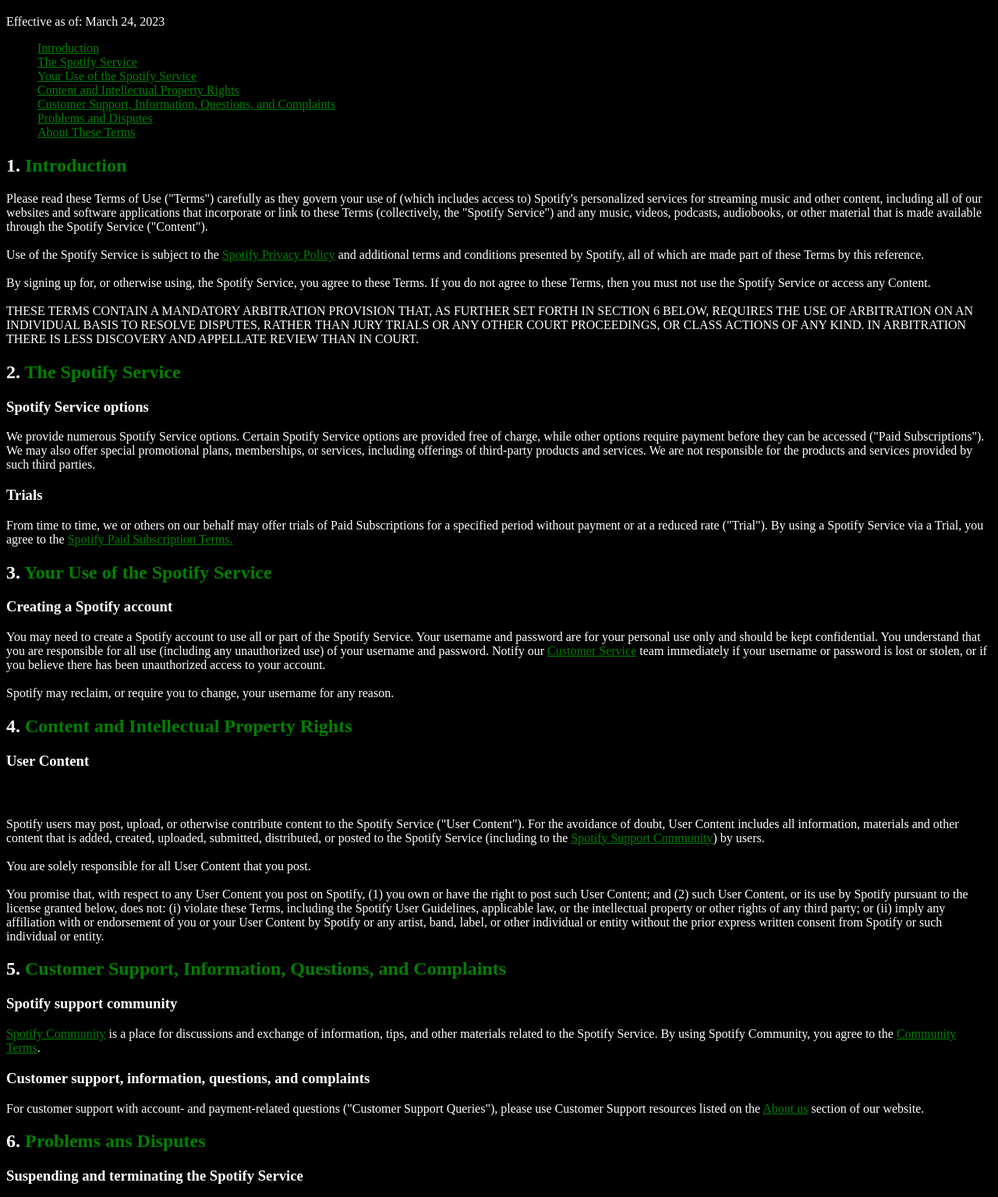
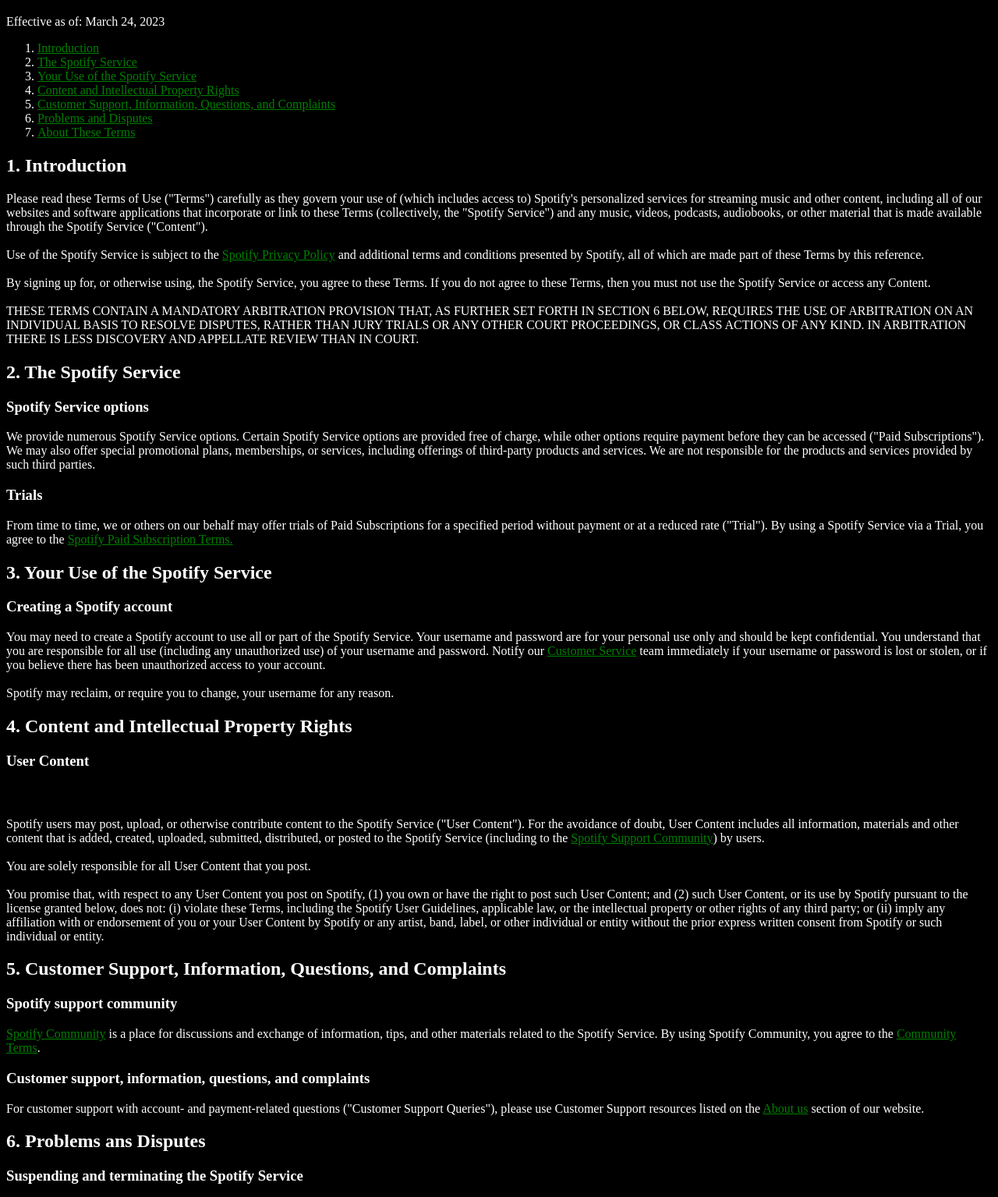
Before and after one commit to benjyx5/maquetado, a plain HTML site: page Tarea/spotify.html in a window 1280 px wide. Shown: the part 61-1596 px from the top of the page at 78% size. Drawn offline with Linux system fonts and the light colour scheme.

Commit message:
se agregan stilos

```diff
--- a/Tarea/spotify.html
+++ b/Tarea/spotify.html
@@ -38,7 +38,7 @@
             </li>
         </ol>
 
-        <h2><a id="1-introduction"  href="#1-introduction"></a><strong>1. <a>Introduction</a></strong></h2>
+        <h2><a id="1-introduction"  href="#1-introduction"></a><strong>1. Introduction</strong></h2>
         <p>
             Please read these Terms of Use ("Terms") carefully as they govern your use of (which includes access to) Spotify's personalized services for streaming music and other content, including all of our websites and software applications that incorporate or link to these Terms (collectively, the "Spotify Service") and any music, videos, podcasts, audiobooks, or other material that is made available through the Spotify Service ("Content").
             <br>
@@ -52,14 +52,14 @@
             THESE TERMS CONTAIN A MANDATORY ARBITRATION PROVISION THAT, AS FURTHER SET FORTH IN SECTION 6 BELOW, REQUIRES THE USE OF ARBITRATION ON AN INDIVIDUAL BASIS TO RESOLVE DISPUTES, RATHER THAN JURY TRIALS OR ANY OTHER COURT PROCEEDINGS, OR CLASS ACTIONS OF ANY KIND. IN ARBITRATION THERE IS LESS DISCOVERY AND APPELLATE REVIEW THAN IN COURT.
         </p>
 
-        <h2><a id="2-the-spotify-service"  href="#2-the-spotify-service"></a><strong>2. <a>The Spotify Service</a></strong></h2>
+        <h2><a id="2-the-spotify-service"  href="#2-the-spotify-service"></a><strong>2. The Spotify Service</strong></h2>
         <h3>Spotify Service options</h3>
         <p>
             We provide numerous Spotify Service options. Certain Spotify Service options are provided free of charge, while other options require payment before they can be accessed ("Paid Subscriptions"). We may also offer special promotional plans, memberships, or services, including offerings of third-party products and services. We are not responsible for the products and services provided by such third parties.
         </p>
         <h3>Trials</h3>
         <p>From time to time, we or others on our behalf may offer trials of Paid Subscriptions for a specified period without payment or at a reduced rate ("Trial"). By using a Spotify Service via a Trial, you agree to the <a href="https://www.spotify.com/us/legal/paid-subscription-terms/">Spotify Paid Subscription Terms.</a></p>
-        <h2><a id="3-your-use-of-the-spotify-service"  href="#3-your-use-of-the-spotify-service"></a><strong>3. <a>Your Use of the Spotify Service</a></strong></h2>
+        <h2><a id="3-your-use-of-the-spotify-service"  href="#3-your-use-of-the-spotify-service"></a><strong>3. Your Use of the Spotify Service</strong></h2>
         <h3>Creating a Spotify account</h3>
         <p>
             You may need to create a Spotify account to use all or part of the Spotify Service. Your username and password are for your personal use only and should be kept confidential. You understand that you are responsible for all use (including any unauthorized use) of your username and password. Notify our <a href="https://accounts.spotify.com/en/login?nosignup=true&continue=https%3A%2F%2Fsupport.spotify.com%2Fus%2Fcontact-spotify-support%2F%3F_ga%3D2.242801345.2113527512.1615794512-1876599584.1615794512%26_gl%3D1*aoaqdk*_gcl_au*MTE2MTI2MDI5Ny4xNzA2NTY2Mjk5">Customer Service</a> team immediately if your username or password is lost or stolen, or if you believe there has been unauthorized access to your account.
@@ -67,7 +67,7 @@
             <br>
             Spotify may reclaim, or require you to change, your username for any reason.
         </p>
-       <h2><a id="4-content-and-intellectual-property-rights"  href="#4-content-and-intellectual-property-rights"></a><strong>4. <a>Content and Intellectual Property Rights</a></strong></h2>
+       <h2><a id="4-content-and-intellectual-property-rights"  href="#4-content-and-intellectual-property-rights"></a><strong>4. Content and Intellectual Property Rights</strong></h2>
        <h3>User Content</h3>
        <h4>The content you post on the Spotify Service</h4>
        <p>
@@ -79,7 +79,7 @@
             <br>
             You promise that, with respect to any User Content you post on Spotify, (1) you own or have the right to post such User Content; and (2) such User Content, or its use by Spotify pursuant to the license granted below, does not: (i) violate these Terms, including the Spotify User Guidelines, applicable law, or the intellectual property or other rights of any third party; or (ii) imply any affiliation with or endorsement of you or your User Content by Spotify or any artist, band, label, or other individual or entity without the prior express written consent from Spotify or such individual or entity.
         </p>
-        <h2><a id="5-customer-support-information-questions-and-complaints"  href="#5-customer-support-information-questions-and-complaints"></a><strong>5. <a>Customer Support, Information, Questions, and Complaints</a></strong></h2>
+        <h2><a id="5-customer-support-information-questions-and-complaints"  href="#5-customer-support-information-questions-and-complaints"></a><strong>5. Customer Support, Information, Questions, and Complaints</strong></h2>
         <h3>Spotify support community</h3>
         <p>
             <a href="https://community.spotify.com/?_gl=1*1ht43g1*_gcl_au*MTE2MTI2MDI5Ny4xNzA2NTY2Mjk5">Spotify Community</a> is a place for discussions and exchange of information, tips, and other materials related to the Spotify Service. By using Spotify Community, you agree to the <a href="https://www.spotify.com/us/legal/support-community-end-user-agreement/">Community Terms</a>.
@@ -88,7 +88,7 @@
         <p>
             For customer support with account- and payment-related questions ("Customer Support Queries"), please use Customer Support resources listed on the <a href="https://www.spotify.com/us/about-us/contact/">About us</a> section of our website.
         </p>
-        <h2><a id="6-problems-and-disputes"  href="#6-problems-and-disputes"></a><strong>6. <a>Problems ans Disputes</a></strong></h2>
+        <h2><a id="6-problems-and-disputes"  href="#6-problems-and-disputes"></a><strong>6. Problems ans Disputes</strong></h2>
         <h3>Suspending and terminating the Spotify Service</h3>
         <p>
             These Terms will continue to apply to you until terminated by either you or Spotify. Spotify may terminate these Terms (including any additional terms and conditions incorporated herein) or suspend your access to the Spotify Service at any time if we believe you have breached any of these Terms, if we stop providing the Spotify Service or any material component thereof, or as we believe necessary to comply with applicable law. If you or Spotify terminate these Terms, or if Spotify suspends your access to the Spotify Service, you agree that Spotify shall have no liability or responsibility to you, and (except as expressly provided in these Terms) Spotify will not refund any amounts that you have already paid. You may terminate these Terms at any time, in which case you may not continue accessing or using the Spotify Service. To learn how to terminate your Spotify account, please use the Customer Support resources on our About Us page.
@@ -96,7 +96,7 @@
             <br>
             The following sections shall survive termination: Sections 2 (The Spotify Service), 3 (Your Use of the Spotify Service) (except as set forth therein), 4 (Content and Intellectual Property Rights), 6 (Problems and Disputes), 7 (About These Terms), as well as any other sections of these Terms that, either explicitly or by their nature, must remain in effect even after termination of these Terms.
         </p>
-        <h2><a id="7-about-these-therms"  href="#7-about-these-therms"></a><strong>7. <a>About These Terms</a></strong></h2>
+        <h2><a id="7-about-these-therms"  href="#7-about-these-therms"></a><strong>7. About These Terms</strong></h2>
         <p>
             Under applicable law, you may have certain rights that can't be limited by a contract. These Terms are in no way intended to restrict those rights.
         </p>
--- a/Tarea/styles.css
+++ b/Tarea/styles.css
@@ -16,3 +16,6 @@ h3{
 a{
     color: green;
 }
+ol{
+    color: white;
+}
--- a/clase2/styles.css
+++ b/clase2/styles.css
@@ -1,3 +1,21 @@
 body{
-    background-color: purple;
+    background-color: black;
 }
+p{
+    color: white;
+}
+h1{
+    color: white;
+}
+h2{
+    color: white;
+}
+h3{
+    color: white;
+}
+a{
+    color: green;
+}
+ol{
+    color: white;
+}
```
